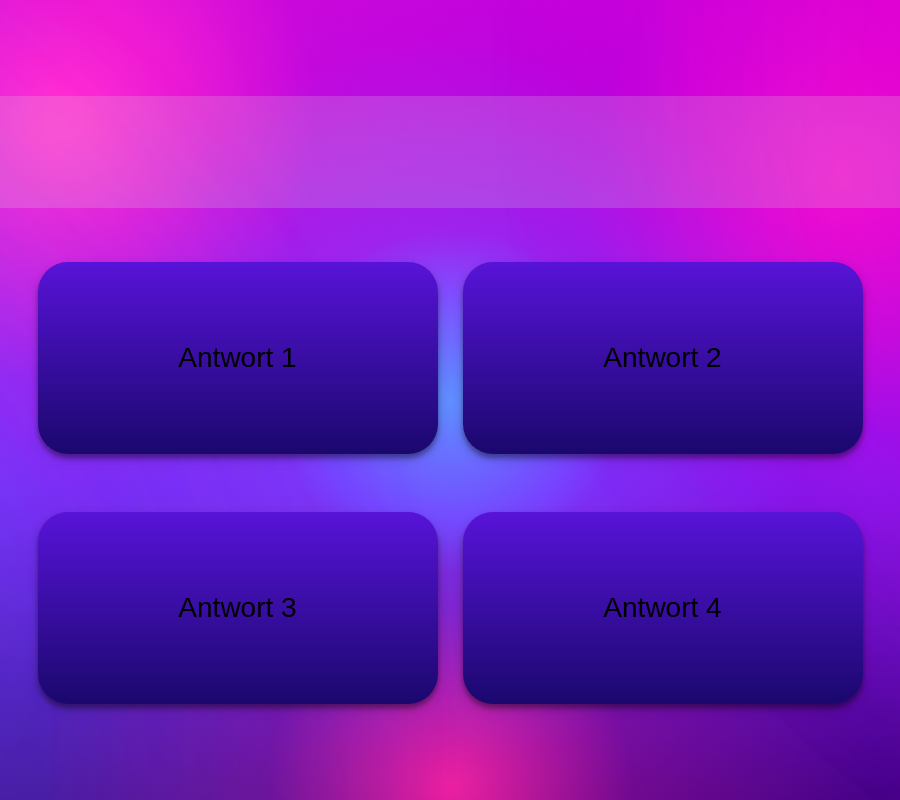
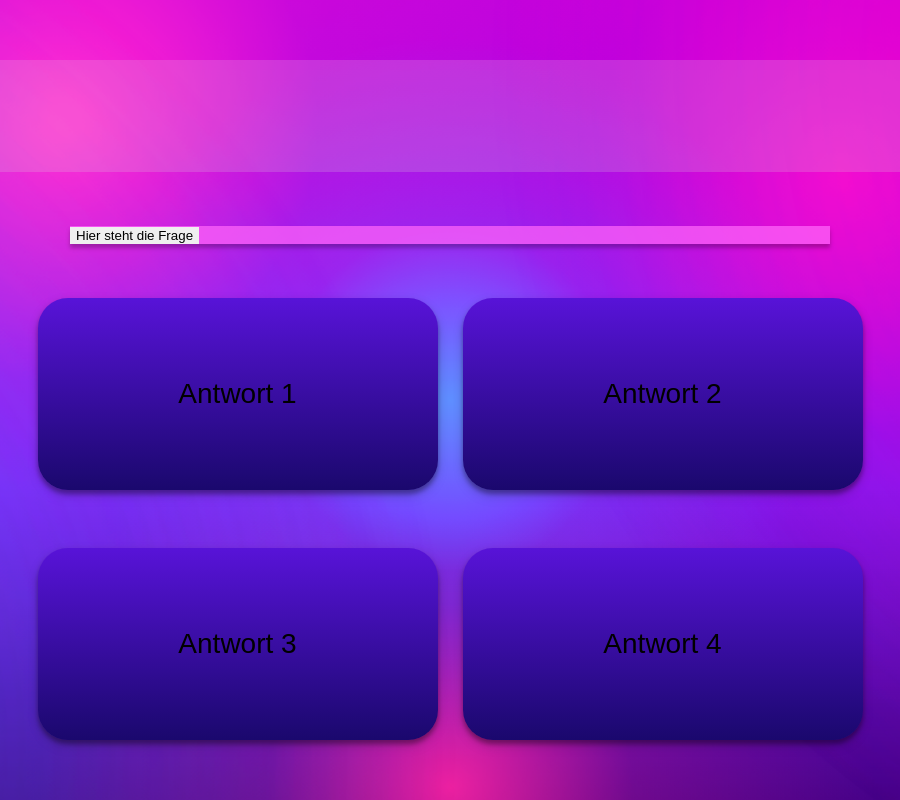
Before and after one commit to Schubbii/Quiz-App, an Electron app: page fragen.html in a window 900 px wide. Drawn offline with Linux system fonts and the light colour scheme.

Commit message:
alle wichtigen Funktionen eingebaut (Timer fehlt + endgültiges Styling)

```diff
--- a/fragen.html
+++ b/fragen.html
@@ -14,6 +14,9 @@
 
     <main class = "menu">
         <div class = "rectangle"></div>
+        <div class = "rectangleQuestion">
+        <button class="rectangleAnswers">Hier steht die Frage</button>
+        </div>
         <div class = "layout">
             <button class="buttonAnswers">Antwort 1</button>
             <button class="buttonAnswers">Antwort 2</button>
--- a/src/styles.css
+++ b/src/styles.css
@@ -244,3 +244,11 @@
   background: rgba(217, 217, 217, 0.20);
   top: 108px;
 }
+
+.rectangleQuestion {
+  width: 100%;
+  height: 100%;
+  background: rgba(255, 100.53, 249.85, 0.73);
+  box-shadow: 0px 4px 4px rgba(0, 0, 0, 0.25);
+  border-radius: 30px"
+}
```
